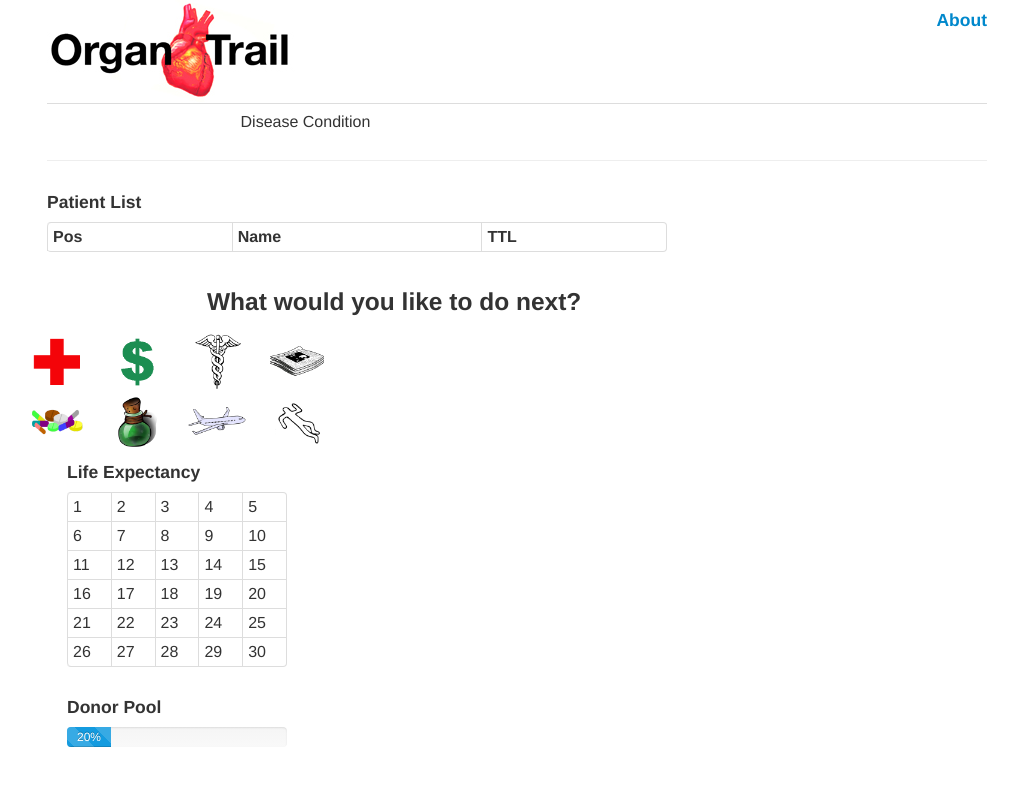
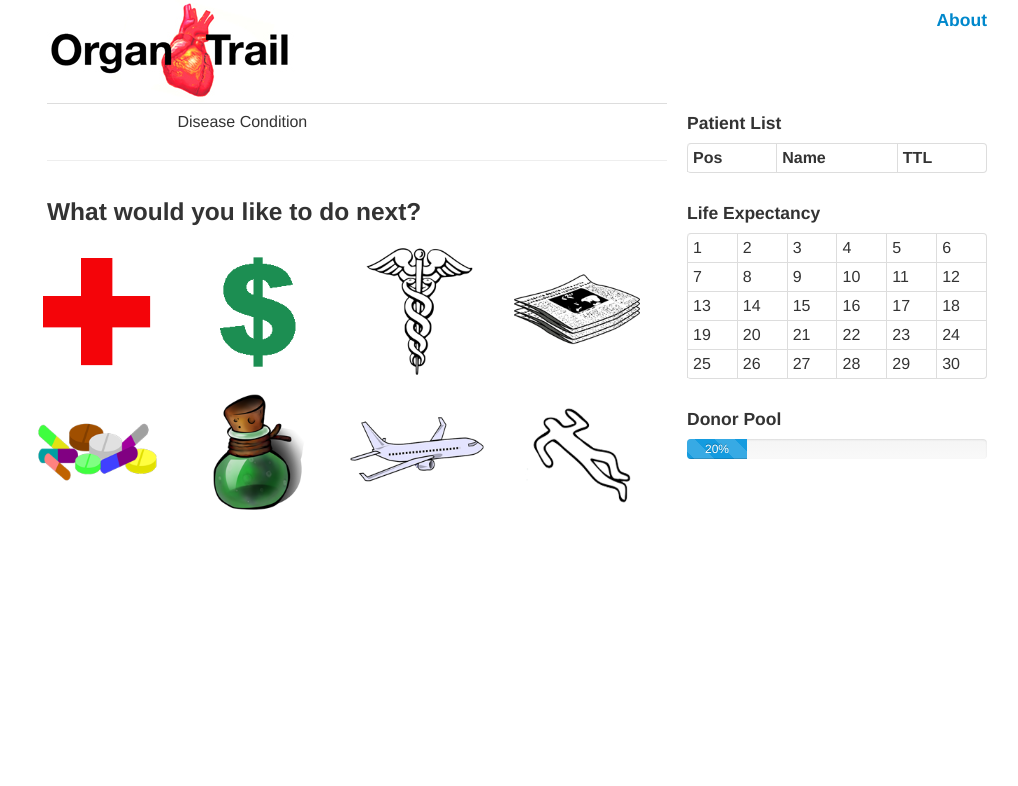
Before and after one commit to dmitchell/organtrail, a Python web app: template src/organtrail/template/organtrail.html in a window 1280 px wide. Shown: the top 786 px of the page, without its empty margins (123-1141 px from the left). Run offline with Jinja, Linux system fonts and the light colour scheme; the template is opened without the code that fills it, so the values that code supplies are empty.

Commit message:
Updated layout for interface

```diff
--- a/src/organtrail/template/organtrail.html
+++ b/src/organtrail/template/organtrail.html
@@ -221,7 +221,32 @@
 		</div>
 
 		<div class="row">
-			<div class="span12">
+		<!--
+    	<div class="span1"> <!-- Left Sidebar --><!--
+    		<p>Hello World</p>
+    	</div>
+		-->
+
+    	<div class="span8"> <!-- Main Content Area -->
+    		<!--
+<div class="row">
+    			<div class="span8">
+    				<h4>Patient List</h4>
+    				<table class="table table-striped table-bordered table-hover table-condensed patient-list">
+    					<thead><tr>
+    						<th>Pos</th>
+    						<th>Name</th>
+    						<th>TTL</th>
+    					</tr></thead>
+    					<tbody id="patient-list">
+    					</tbody>
+    				</table>
+    			</div>
+    		</div>
+ -->
+
+    		<div class="row">
+			<div class="span8">
 				<table class="table">
 					<tr>
 						<td id="player-name">&nbsp</td>
@@ -232,18 +257,50 @@
 				</table>
 				<hr>
 			</div>
-		</div>
+			</div>
 
-		<div class="row">
-		<!--
-    	<div class="span1"> <!-- Left Sidebar --><!--
-    		<p>Hello World</p>
+    		<div class="row">
+    			<div class="span6">
+    				<h3>What would you like to do next?</h3>
+    			</div>
+    		<div class="row">
+    			<div class="span8 mechanics-list">
+    				<div class="row">
+    					<div class="span2">
+    						<img class="mechanic-button" src="../static/img/checkup.png">
+    					</div>
+    					<div class="span2">
+    						<img class="mechanic-button" src="../static/img/donation.png">
+    					</div>
+    					<div class="span2">
+    						<img class="mechanic-button" src="../static/img/doctor.png">
+    					</div>
+    					<div class="span2">
+    						<img class="mechanic-button" src="../static/img/coverage.png">
+    					</div>
+    				</div>
+    				<div class="row">
+    					<div class="span2">
+    						<img class="mechanic-button" src="../static/img/experimental.png">
+    					</div>
+    					<div class="span2">
+    						<img class="mechanic-button" src="../static/img/homeopathy.png">
+    					</div>
+    					<div class="span2">
+    						<img class="mechanic-button" src="../static/img/travel.png">
+    					</div>
+    					<div class="span2">
+    						<img class="mechanic-button" src="../static/img/illegal.png">
+    					</div>
+    				</div>
+    			</div>
+    		</div>
     	</div>
-		-->
+    	</div>
 
-    	<div class="span8"> <!-- Main Content Area -->
+    	<div class="span4"> <!-- Right Sidebar -->
     		<div class="row">
-    			<div class="span8"> <!-- Recipient List -->
+    			<div class="span4"> <!-- Recipient List -->
     				<h4>Patient List</h4>
     				<table class="table table-striped table-bordered table-hover table-condensed patient-list">
     					<thead><tr>
@@ -257,59 +314,20 @@
     			</div>
     		</div>
     		<div class="row">
-    			<div class="span6 offset2">
-    				<h3>What would you like to do next?</h3>
-    			</div>
-    		<div class="row">
-    			<div class="span8 mechanics-list">
-    				<div class="row">
-    					<div class="span1">
-    						<img src="../static/img/checkup.png">
-    					</div>
-    					<div class="span1">
-    						<img src="../static/img/donation.png">
-    					</div>
-    					<div class="span1">
-    						<img src="../static/img/doctor.png">
-    					</div>
-    					<div class="span1">
-    						<img src="../static/img/coverage.png">
-    					</div>
-    				</div>
-    				<div class="row">
-    					<div class="span1">
-    						<img src="../static/img/experimental.png">
-    					</div>
-    					<div class="span1">
-    						<img src="../static/img/homeopathy.png">
-    					</div>
-    					<div class="span1">
-    						<img src="../static/img/travel.png">
-    					</div>
-    					<div class="span1">
-    						<img src="../static/img/illegal.png">
-    					</div>
-    				</div>
-    			</div>
-    		</div>
-    	</div>
-
-    	<div class="span4"> <!-- Right Sidebar -->
-    		<div class="row">
-    			<div class="span3"> <!-- Calendar -->
+    			<div class="span4"> <!-- Calendar -->
     				<h4>Life Expectancy</h4>
     				<table class="table table-bordered table-condensed">
-    					<tr><td>1</td><td>2</td><td>3</td><td>4</td><td>5</td></tr>
-    					<tr><td>6</td><td>7</td><td>8</td><td>9</td><td>10</td></tr>
-    					<tr><td>11</td><td>12</td><td>13</td><td>14</td><td>15</td></tr>
-    					<tr><td>16</td><td>17</td><td>18</td><td>19</td><td>20</td></tr>
-    					<tr><td>21</td><td>22</td><td>23</td><td>24</td><td>25</td></tr>
-    					<tr><td>26</td><td>27</td><td>28</td><td>29</td><td>30</td></tr>
+    					<tr><td>1</td><td>2</td><td>3</td><td>4</td><td>5</td><td>6</td></tr>
+    					<tr><td>7</td><td>8</td><td>9</td><td>10</td><td>11</td><td>12</td></tr>
+    					<tr><td>13</td><td>14</td><td>15</td><td>16</td><td>17</td><td>18</td></tr>
+    					<tr><td>19</td><td>20</td><td>21</td><td>22</td><td>23</td><td>24</td></tr>
+    					<tr><td>25</td><td>26</td><td>27</td><td>28</td><td>29</td><td>30</td></tr>
+    					<tr></tr>
     				</table>
     			</div>
     		</div>
     		<div class="row">
-    			<div class="span3"> <!-- Donor Pool -->
+    			<div class="span4"> <!-- Donor Pool -->
     				<h4>Donor Pool</h4>
     				<div class="progress progress-striped active">
   						<div class="bar" style="width: 20%;">20%</div>
```
